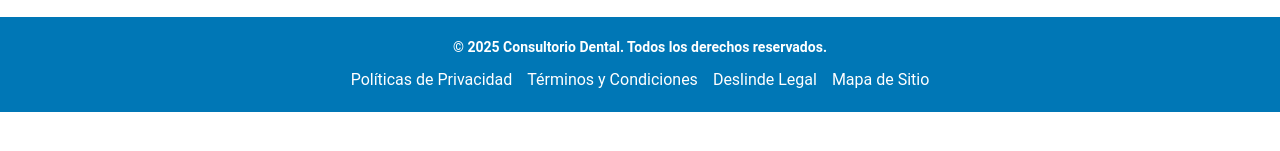
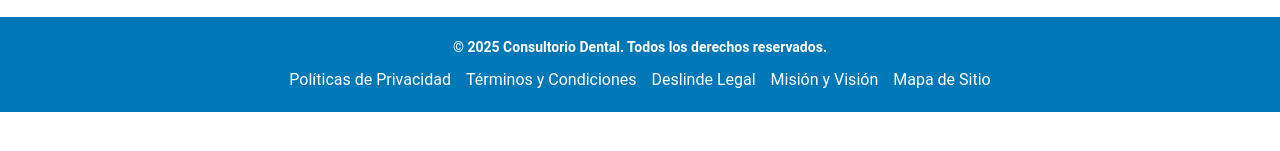
Before and after one commit to EdwinGuerreroCortez/consultorioDental, a React (Vite) app: page /politicas-privacidad in a window 1280 px wide. Shown: the part 317-468 px from the top of the page. Built offline with nearby package versions, Linux system fonts and the light colour scheme; no server answers.

Commit message:
add: misionvision

```diff
--- a/src/App.jsx
+++ b/src/App.jsx
@@ -267,6 +267,14 @@ const App = () => {
                   </LayoutPublico>
                 }
               />
+              <Route
+                path="/mision-vision"
+                element={
+                  <LayoutPublico>
+                    <MisionVision />
+                  </LayoutPublico>
+                }
+              />
 
               {/**************************************************** Rutas paciente *******************************************************/}
               <Route
--- a/src/components/navs/pacientes/FooterPaciente.jsx
+++ b/src/components/navs/pacientes/FooterPaciente.jsx
@@ -13,17 +13,42 @@ const FooterPaciente = () => {
         boxShadow: "0 -2px 5px rgba(0, 0, 0, 0.1)",
       }}
     >
-      <Typography variant="body2" color="textSecondary" sx={{ marginBottom: "8px" }}>
+      <Typography
+        variant="body2"
+        color="textSecondary"
+        sx={{ marginBottom: "8px" }}
+      >
         © 2025 Consultorio Dental. Todos los derechos reservados.
       </Typography>
 
       <Box>
-        <Link href="/politicas-privacidad" color="inherit" underline="hover" sx={{ marginRight: "10px" }}>
+        <Link
+          href="/politicas-privacidad"
+          color="inherit"
+          underline="hover"
+          sx={{ marginRight: "10px" }}
+        >
           Políticas de Privacidad
         </Link>
-        <Link href="/terminos-condiciones" color="inherit" underline="hover" sx={{ marginRight: "10px" }}>
+
+        <Link
+          href="/terminos-condiciones"
+          color="inherit"
+          underline="hover"
+          sx={{ marginRight: "10px" }}
+        >
           Términos y Condiciones
         </Link>
+
+        <Link
+          href="/paciente/mision-vision"
+          color="inherit"
+          underline="hover"
+          sx={{ marginRight: "10px" }}
+        >
+          Misión y Visión
+        </Link>
+
         <Link
           href="https://drive.google.com/file/d/1d2XZ7qsKoQcjTBqBPn3yC1iwXYIhwLuq/view?usp=drive_link"
           target="_blank"
--- a/src/components/navs/publico/FooterPublico.jsx
+++ b/src/components/navs/publico/FooterPublico.jsx
@@ -31,6 +31,7 @@ const FooterPublico = () => {
         >
           Políticas de Privacidad
         </Link>
+
         <Link
           href="/terminos-condiciones"
           underline="hover"
@@ -42,6 +43,7 @@ const FooterPublico = () => {
         >
           Términos y Condiciones
         </Link>
+
         <Link
           href="/deslinde-legal"
           underline="hover"
@@ -53,10 +55,23 @@ const FooterPublico = () => {
         >
           Deslinde Legal
         </Link>
+
+        <Link
+          href="/mision-vision"
+          underline="hover"
+          sx={{
+            color: "#ffffff",
+            marginRight: "15px",
+            textDecoration: "none",
+          }}
+        >
+          Misión y Visión
+        </Link>
+
         <Link
           href="https://drive.google.com/file/d/1d2XZ7qsKoQcjTBqBPn3yC1iwXYIhwLuq/view?usp=drive_link"
-          target="_blank"  // Abre el enlace en una nueva pestaña
-          rel="noopener noreferrer"  // Mejora la seguridad
+          target="_blank"
+          rel="noopener noreferrer"
           underline="hover"
           sx={{
             color: "#ffffff",
```
